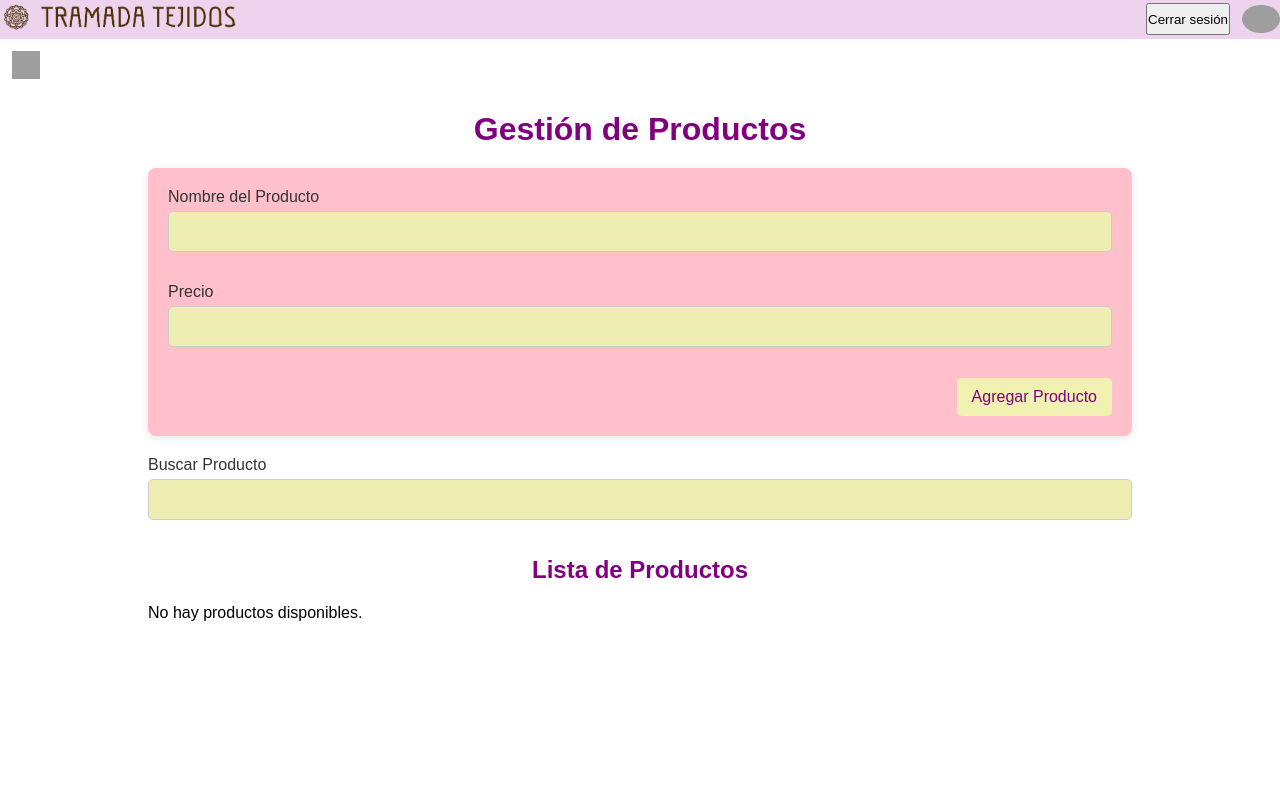
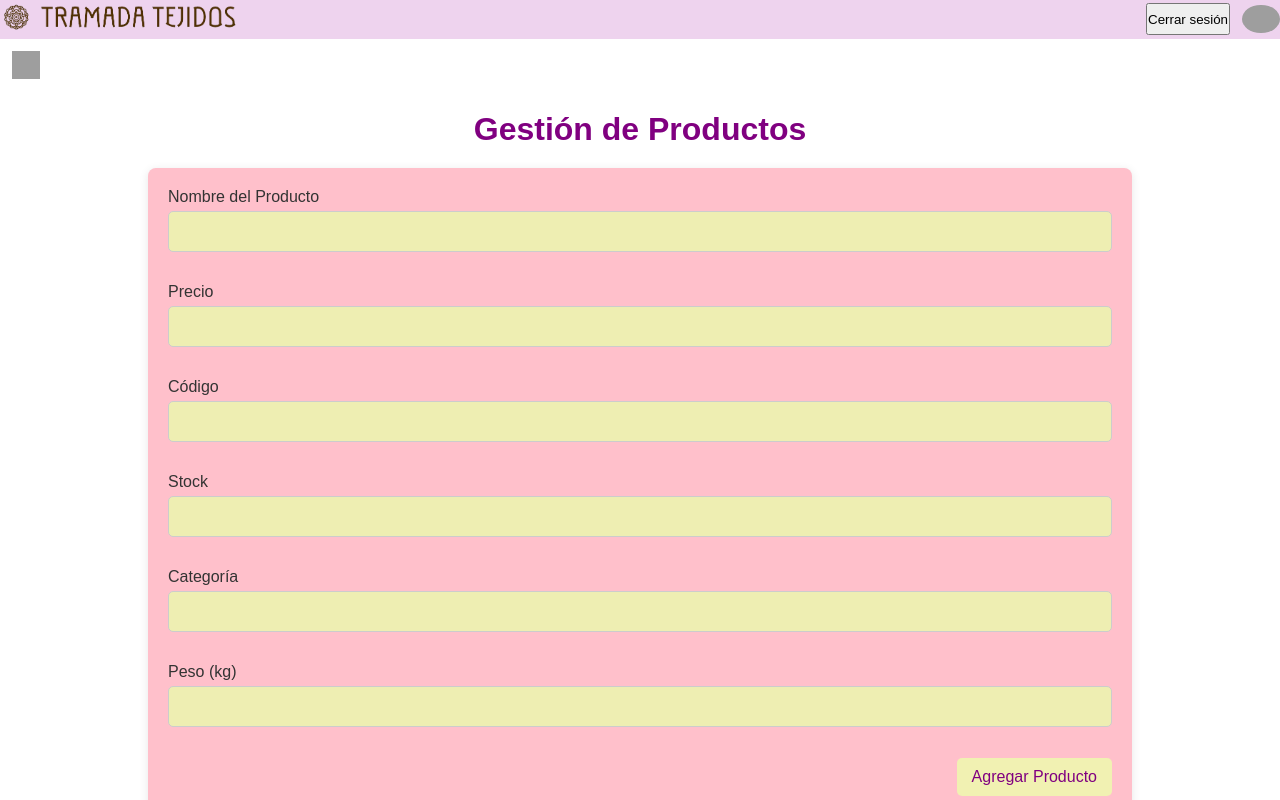
Before and after one commit to dgarcial66/tramada, a React (Vite) app in the folder projectReact/: page /products in a window 1280 px wide. Shown: the top 800 px of the page. Built offline with nearby package versions, Linux system fonts and the light colour scheme; grey boxes are pictures that could not be loaded.

Commit message:
se agrega componente de formulario reutilizable para los componente productos y clientes

```diff
--- a/projectReact/src/App.jsx
+++ b/projectReact/src/App.jsx
@@ -3,6 +3,7 @@ import { useRoutes, BrowserRouter } from 'react-router-dom'
 import { Home } from './Views/home/Home.jsx'
 import LoginRegister from './Views/LoginRegister/LoginRegister';
 import { Products } from './Components/Products/Products.jsx'
+import { ListClients } from './Components/ListClients/ListClients.jsx';
 
 //ClickProducts={ClickProducts} setClickProducts={setClickProducts}
 
@@ -18,7 +19,8 @@ function App() {
     const routes = useRoutes([
       { path: '/', element: <LoginRegister setUser={setUser} user={user} />},
       { path: '/home', element: <Home user={user} setUser={setUser} /> },
-      { path: '/products', element: <Products /> }
+      { path: '/products', element: <Products /> },
+      { path: 'clients', element: <ListClients />}
     ])
     return routes;
   }
--- /dev/null
+++ b/projectReact/src/Components/FormRegister/FormRegister.jsx
@@ -0,0 +1,199 @@
+import { useState } from "react"
+import { Header } from "../Header/Header"
+import { useNavigate } from "react-router-dom";
+
+export function FormRegister ({
+    handleSubmit,
+    name,
+    price,
+    editIndex,
+    search,
+    filteredProducts,
+    setName,
+    setPrice,
+    setEditIndex,
+    setSearch,
+    handleEdit,
+    handleDelete,
+    code,
+    stock,
+    category,
+    weight,
+    setWeight,
+    textButton,
+    isListClient,
+    setAddress,
+    address,
+    setNumberPhone,
+    numberPhone,
+    setCo,
+    co
+}) {
+    const navigate = useNavigate()
+
+
+    return (
+        <>
+        <Header />
+        <button className="button-back" onClick={() => navigate('/home')} />
+        <div className="menu-productos-container">
+          <h1>Gestión de Productos</h1>
+
+          {/* Formulario para agregar o modificar productos */}
+          <form onSubmit={handleSubmit} className="form-producto">
+            <div className="form-group">
+              <label>Nombre del {textButton}</label>
+              <input
+                type="text"
+                value={name}
+                onChange={(e) => setName(e.target.value)}
+                required
+                className="input-text"
+              />
+            </div>
+            {
+                isListClient &&
+                <>
+                <div className="form-group">
+              <label>Administrador</label>
+              <input
+                type="text"
+                value={co}
+                onChange={(e) => setCo(e.target.value)}
+                required
+                className="input-text"
+                />
+            </div>
+            <div className="form-group">
+              <label>Numero de Telefono</label>
+              <input
+                type="text"
+                value={numberPhone}
+                onChange={(e) => setNumberPhone(e.target.value)}
+                required
+                className="input-text"
+              />
+            </div>
+            <div className="form-group">
+              <label>Direccion</label>
+              <input
+                type="text"
+                value={address}
+                onChange={(e) => setAddress(e.target.value)}
+                required
+                className="input-text"
+              />
+            </div>
+                </>
+            }
+            {
+                !isListClient &&
+                <div className="form-group">
+              <label>Precio</label>
+              <input
+                type="number"
+                value={price}
+                onChange={(e) => setPrice(e.target.value)}
+                required
+                className="input-text"
+                />
+            </div>
+            }
+            {
+                !isListClient &&
+                <div className="form-group">
+              <label>Código</label>
+              <input
+                type="text"
+                value={code}
+                onChange={(e) => setCode(e.target.value)}
+                required
+                className="input-text"
+                />
+            </div>
+            }
+            {
+                !isListClient &&
+                <div className="form-group">
+              <label>Stock</label>
+              <input
+                type="number"
+                value={stock}
+                onChange={(e) => setStock(e.target.value)}
+                required
+                className="input-text"
+                />
+            </div>
+            }
+            {
+                !isListClient &&
+                <div className="form-group">
+              <label>Categoría</label>
+              <input
+                type="text"
+                value={category}
+                onChange={(e) => setCategory(e.target.value)}
+                required
+                className="input-text"
+                />
+            </div>
+            }
+            {
+                !isListClient &&
+                <div className="form-group">
+              <label>Peso (kg)</label>
+              <input
+                type="number"
+                step="0.01"
+                value={weight}
+                onChange={(e) => setWeight(e.target.value)}
+                required
+                className="input-text"
+                />
+            </div>
+            }
+            <button type="submit" className="btn-submit">
+              {editIndex !== null ? "Modificar" : "Agregar"} {textButton}
+            </button>
+          </form>
+
+          {/* Buscador */}
+          <div className="search-container">
+            <label>Buscar Producto</label>
+            <input
+              type="text"
+              value={search}
+              onChange={(e) => setSearch(e.target.value)}
+              className="input-text"
+            />
+          </div>
+
+          {/* Lista de productos */}
+          <h2>Lista de Productos</h2>
+          {filteredProducts?.length === 0 ? (
+            <p>No hay productos disponibles.</p>
+          ) : (
+            <ul className="product-list">
+              {filteredProducts?.map((product, index) => (
+                <li key={index} className="product-item">
+                  {product.name} - ${product.price} - Código: {product.code} -
+                  Stock: {product.stock} - Categoría: {product.category} - Peso: {product.weight} kg
+                  <div className="product-actions">
+                    <button onClick={() => handleEdit(index)} className="btn-edit">
+                      Editar
+                    </button>
+                    <button
+                      onClick={() => handleDelete(index)}
+                      className="btn-delete"
+                    >
+                      Eliminar
+                    </button>
+                  </div>
+                </li>
+              ))}
+            </ul>
+          )}
+        </div>
+      </>
+    )
+}
--- /dev/null
+++ b/projectReact/src/Components/ListClients/ListClients.jsx
@@ -0,0 +1,61 @@
+import { useState } from "react";
+import { useNavigate } from "react-router-dom";
+import { FormRegister } from "../FormRegister/FormRegister";
+import { handleEdit } from "../../utils/utils";
+import { handleDelete } from "../../utils/utils.js"
+
+export function ListClients({  }) {
+    const [products, setProducts] = useState([]);
+    const [name, setName] = useState("");
+    const [address, setAddress] = useState("");
+    const [search, setSearch] = useState("");
+    const [numberPhone, setNumberPhone] = useState("");
+    const [co, setCo] = useState("");
+    const [editIndex, setEditIndex] = useState(null);
+    const [ isListClient, setIsListClient ] = useState(true);
+    const navigate = useNavigate()
+
+    const handleSubmit = (e) => {
+    e.preventDefault();
+    const newProduct = { name, address, numberPhone, co };
+
+    if (editIndex !== null) {
+        const updatedProducts = [...products];
+        updatedProducts[editIndex] = newProduct;
+        setProducts(updatedProducts);
+        setEditIndex(null);
+        console.log('Áqui 1');
+    } else {
+
+        setProducts([...products, newProduct]);
+        console.log('Áqui 2');
+    }
+    setName("");
+    setAddress("");
+    setNumberPhone("");
+    setCo('');
+    console.log('Áqui 3');
+    };
+    return(
+        <FormRegister
+            handleSubmit={handleSubmit}
+            name={name}
+            editIndex={editIndex}
+            search={search}
+            setName={setName}
+            setEditIndex={setEditIndex}
+            setSearch={setSearch}
+            handleEdit={handleEdit}
+            handleDelete={handleDelete}
+            textButton={'Cliente'}
+            handleIsListClient={true}
+            isListClient={isListClient}
+            address={address}
+            numberPhone={numberPhone}
+            co={co}
+            setAddress={setAddress}
+            setNumberPhone={setNumberPhone}
+            setCo={setCo}
+        />
+    );
+}
--- a/projectReact/src/Components/Menu/Menu.jsx
+++ b/projectReact/src/Components/Menu/Menu.jsx
@@ -7,7 +7,7 @@ import "./menu.css"
 
 export function Menu ({ setUser }){
     const [ClickProducts, setClickProducts] = useState(false);
-  const navigate = useNavigate();
+    const navigate = useNavigate()
     return(
         <>
         {ClickProducts ? (
@@ -29,7 +29,7 @@ export function Menu ({ setUser }){
                 </figure>
                 <figure className="container-hijo">
                   <img
-                  onClick={() => navigate('/clientes')}
+                  onClick={() => navigate('/clients')}
                     className="Clientes"
                     src="https://img.icons8.com/?size=100&id=2906&format=png&color=000000"
                     alt="icono-clientes"
--- a/projectReact/src/Components/Products/Products.jsx
+++ b/projectReact/src/Components/Products/Products.jsx
@@ -1,118 +1,64 @@
 import { useState } from "react";
-import { Header } from "../Header/Header";
+import { useNavigate } from "react-router-dom";
+import { FormRegister } from "../FormRegister/FormRegister.jsx";
+import { handleEdit } from '../../utils/utils.js'
+import { handleDelete } from '../../utils/utils.js'
 import "./productos.css"; // Importamos el archivo CSS
-import { useNavigate } from "react-router-dom";
 
 export function Products() {
   const [products, setProducts] = useState([]);
   const [name, setName] = useState("");
   const [price, setPrice] = useState("");
   const [search, setSearch] = useState("");
+  const [code, setCode] = useState("");
+  const [stock, setStock] = useState("");
+  const [category, setCategory] = useState("");
+  const [weight, setWeight] = useState("");
   const [editIndex, setEditIndex] = useState(null);
   const navigate = useNavigate()
 
   const handleSubmit = (e) => {
     e.preventDefault();
+    const newProduct = { name, price, code, stock, category, weight };
+
     if (editIndex !== null) {
 
       const updatedProducts = [...products];
-      updatedProducts[editIndex] = { name: name, price: price };
+      updatedProducts[editIndex] = newProduct;
       setProducts(updatedProducts);
       setEditIndex(null);
     } else {
 
-      setProducts([...products, { name: name, price: price }]);
+      setProducts([...products, newProduct]);
     }
     setName("");
     setPrice("");
+    setCode("");
+    setStock("");
+    setCategory("");
+    setWeight("");
   };
 
-
-  const handleEdit = (index) => {
-    const product = products[index];
-    setName(product.name);
-    setPrice(product.price);
-    setEditIndex(index);
-  };
-
-
-  const handleDelete = (index) => {
-    setProducts(products.filter((_, i) => i !== index));
-  };
-
-
-  const filteredProducts = products.filter((product) =>
-    product.name.toLowerCase().includes(search.toLowerCase())
-  );
+  const filteredProducts = products.filter((product) => product.name.toLowerCase().includes(search.toLowerCase()));
 
   return (
     <>
-      <Header />
-      <button className='button-back' onClick={() => navigate('/home')} />
-    <div className="menu-productos-container">
-      <h1>Gestión de Productos</h1>
-      <form onSubmit={handleSubmit} className="form-producto">
-        <div className="form-group">
-          <label>Nombre del Producto</label>
-          <input
-            type="text"
-            value={name}
-            onChange={(e) => setName(e.target.value)}
-            required
-            className="input-text"
-            />
-        </div>
-        <div className="form-group">
-          <label>Precio</label>
-          <input
-            type="number"
-            value={price}
-            onChange={(e) => setPrice(e.target.value)}
-            required
-            className="input-text"
-            />
-        </div>
-        <button type="submit" className="btn-submit">
-          {editIndex !== null ? "Modificar" : "Agregar"} Producto
-        </button>
-      </form>
+    <FormRegister
+      handleSubmit={handleSubmit}
+      name={name}
+      price={price}
+      editIndex={editIndex}
+      search={search}
+      filteredProducts={filteredProducts}
+      setName={setName}
+      setPrice={setPrice}
+      setEditIndex={setEditIndex}
+      setSearch={setSearch}
+      handleEdit={() => handleEdit(products)}
+      handleDelete={handleDelete}
+      textButton={'Producto'}
 
-      {}
-      <div className="search-container">
-        <label>Buscar Producto</label>
-        <input
-          type="text"
-          value={search}
-          onChange={(e) => setSearch(e.target.value)}
-          className="input-text"
-        />
-      </div>
-
-      {}
-      <h2>Lista de Productos</h2>
-      {filteredProducts.length === 0 ? (
-        <p>No hay productos disponibles.</p>
-      ) : (
-        <ul className="product-list">
-          {filteredProducts.map((product, index) => (
-            <li key={index} className="product-item">
-              {product.name} - ${product.price}
-              <div className="product-actions">
-                <button onClick={() => handleEdit(index)} className="btn-edit">
-                  Editar
-                </button>
-                <button
-                  onClick={() => handleDelete(index)}
-                  className="btn-delete"
-                >
-                  Eliminar
-                </button>
-              </div>
-            </li>
-          ))}
-        </ul>
-      )}
-    </div>
+    />
   </>
   );
 }
--- /dev/null
+++ b/projectReact/src/utils/utils.js
@@ -0,0 +1,14 @@
+export const handleEdit = ({ products, index }) => {
+  const product = products[index];
+  setName(product.name);
+  setPrice(product.price);
+  setCode(product.code);
+  setStock(product.stock);
+  setCategory(product.category);
+  setWeight(product.weight);
+  setEditIndex(index);
+};
+
+export const handleDelete = (index) => {
+  setProducts(products.filter((_, i) => i !== index));
+};
```
